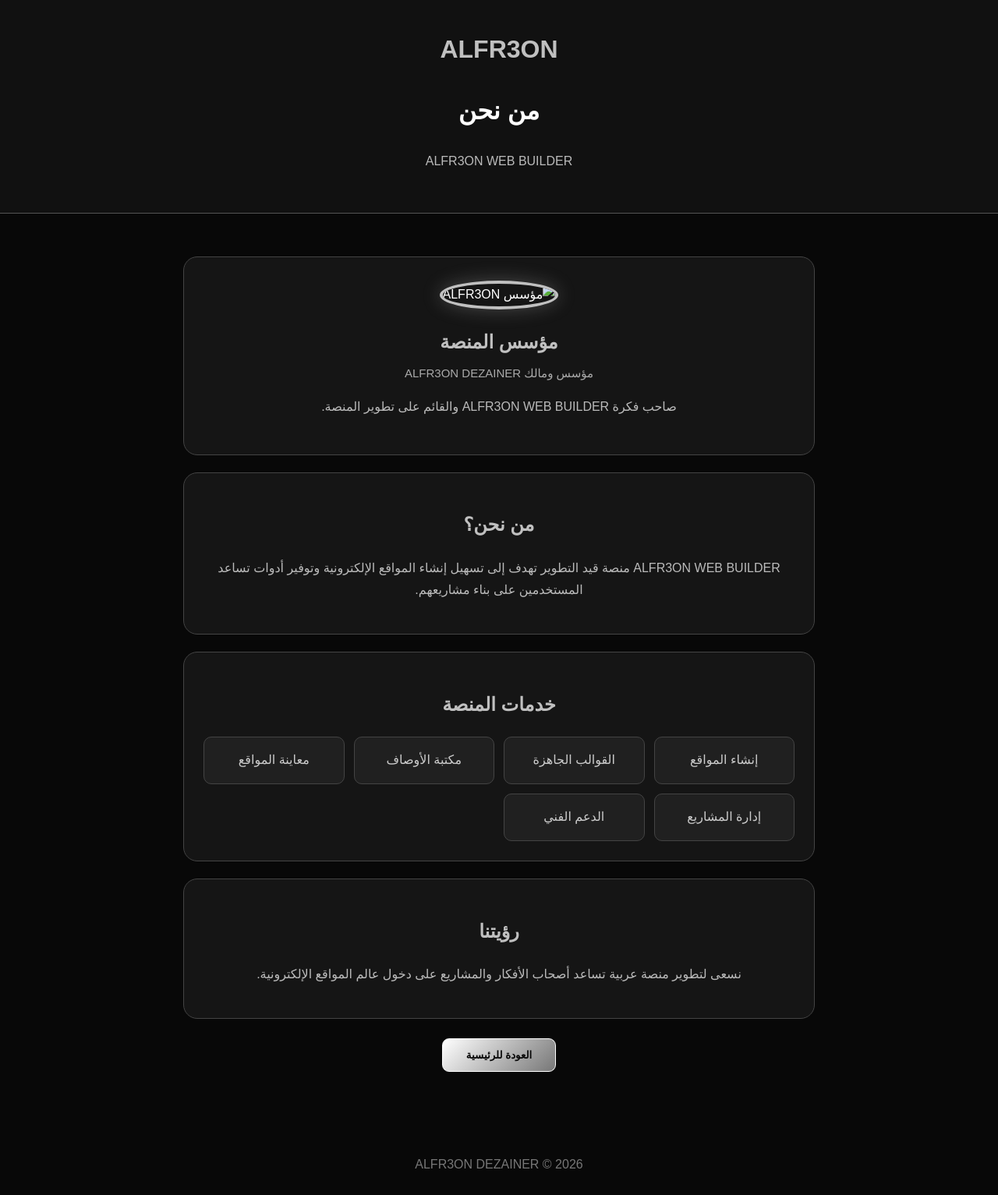
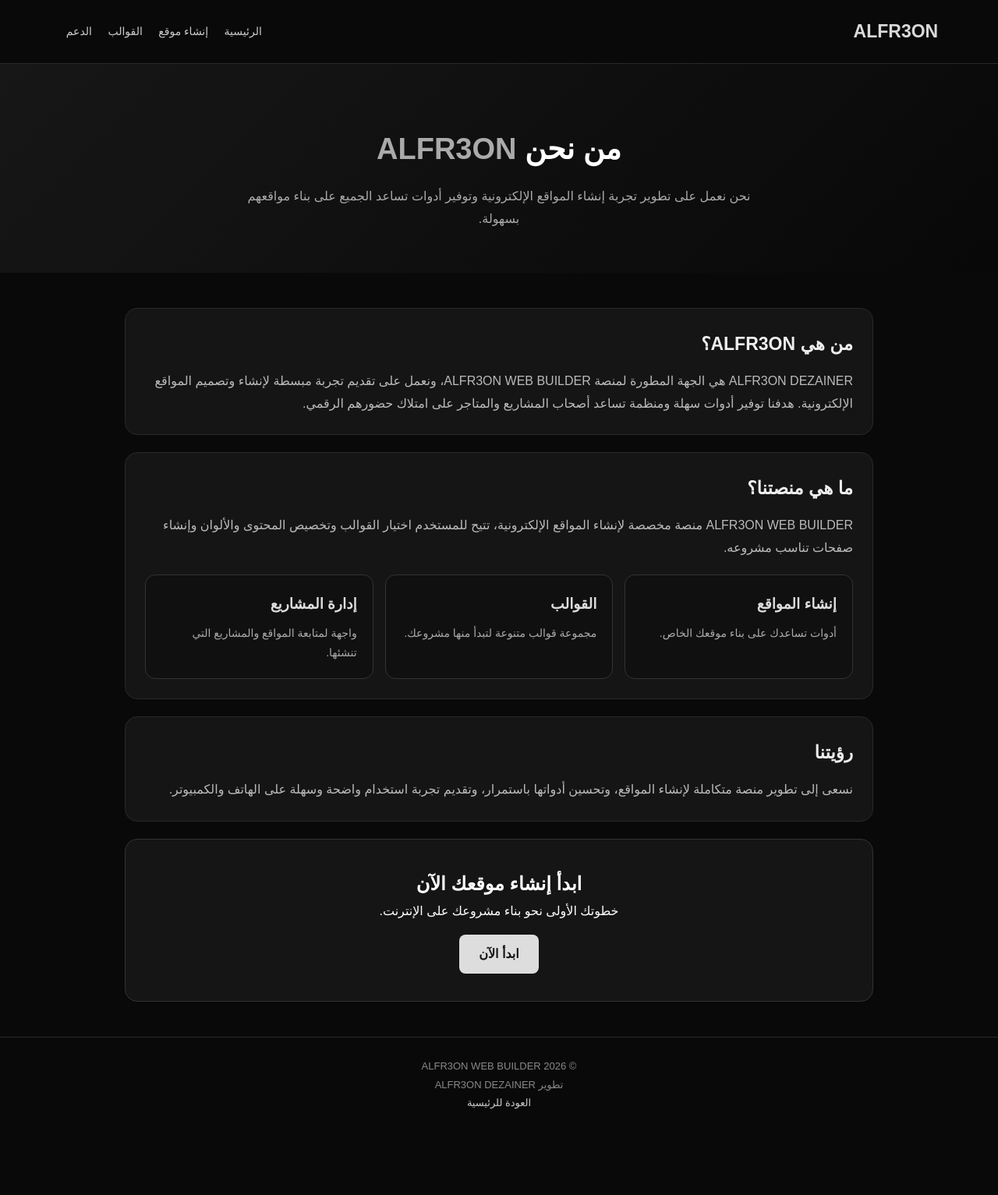
Before and after one commit to m94892619-web/alfr3on-web-builder, a plain HTML site: page about.html in a window 1280 px wide. Shown: the whole page at 78% size. After the commit the page ends 1452 px from the top, so only its background shows below. Drawn offline with Linux system fonts and the light colour scheme.

Commit message:
Update about.html

```diff
--- a/about.html
+++ b/about.html
@@ -4,110 +4,85 @@
 <head>
 <meta charset="UTF-8">
 <meta name="viewport" content="width=device-width, initial-scale=1.0">
-<title>من نحن | ALFR3ON</title>
+<title>من نحن | ALFR3ON WEB BUILDER</title>
 
 <style>
-*{box-sizing:border-box}
-
+*{box-sizing:border-box;margin:0;padding:0}
 body{
-margin:0;
-background:#080808;
-color:white;
 font-family:Arial,sans-serif;
+background:#090909;
+color:#fff;
 line-height:1.8;
 }
-
 header{
+padding:20px 6%;
+display:flex;
+justify-content:space-between;
+align-items:center;
+border-bottom:1px solid #292929;
+}
+.logo{font-size:23px;font-weight:900;color:#d9d9d9}
+nav a{
+color:#ccc;text-decoration:none;
+margin:0 8px;font-size:14px
+}
+nav a:hover{color:#fff}
+.hero{
+padding:75px 20px 55px;
 text-align:center;
-padding:35px 15px;
-background:#111;
-border-bottom:1px solid #555;
+background:linear-gradient(135deg,#171717,#080808);
 }
-
-.logo{
-font-size:32px;
-font-weight:bold;
-color:#c0c0c0;
-}
-
-.container{
-max-width:850px;
-margin:35px auto;
-padding:20px;
-}
-
-.card{
+.hero h1{font-size:38px;margin-bottom:12px}
+.hero h1 span{color:#aaa}
+.hero p{color:#aaa;max-width:650px;margin:auto}
+.container{max-width:1000px;margin:auto;padding:45px 20px}
+.section{
 background:#151515;
-border:1px solid #444;
-border-radius:18px;
+border:1px solid #292929;
+border-radius:16px;
 padding:25px;
 margin-bottom:22px;
 }
-
-h2{
-color:#c0c0c0;
+.section h2{font-size:23px;margin-bottom:12px;color:#eee}
+.section p{color:#bbb}
+.cards{
+display:grid;
+grid-template-columns:repeat(auto-fit,minmax(210px,1fr));
+gap:15px;margin-top:20px
+}
+.card{
+background:#101010;
+border:1px solid #333;
+padding:20px;border-radius:13px
+}
+.card h3{margin-bottom:8px;color:#ddd}
+.card p{font-size:14px;color:#aaa}
+.cta{
 text-align:center;
+padding:35px 20px;
+background:#151515;
+border-radius:16px;
+border:1px solid #333;
 }
-
-p{
-color:#bbb;
-text-align:center;
+.btn{
+display:inline-block;
+background:#ddd;color:#111;
+padding:11px 25px;
+border-radius:8px;
+text-decoration:none;
+font-weight:bold;margin-top:15px
 }
-
-.founder{
-text-align:center;
-padding:30px 15px;
-}
-
-.founder img{
-width:190px;
-height:190px;
-object-fit:cover;
-border-radius:50%;
-border:4px solid #c0c0c0;
-box-shadow:0 0 25px #aaa5;
-}
-
-.founder h2{
-margin-bottom:5px;
-}
-
-.role{
-color:#aaa;
-font-size:15px;
-}
-
-.features{
-display:grid;
-grid-template-columns:repeat(auto-fit,minmax(150px,1fr));
-gap:12px;
-}
-
-.feature{
-background:#202020;
-padding:15px;
-border:1px solid #444;
-border-radius:10px;
-text-align:center;
-color:#ccc;
-}
-
-button{
-display:block;
-margin:25px auto;
-padding:13px 30px;
-border:1px solid white;
-border-radius:9px;
-background:linear-gradient(135deg,#fff,#bbb,#777);
-color:#080808;
-font-weight:bold;
-cursor:pointer;
-}
-
 footer{
 text-align:center;
 padding:25px;
-color:#777;
+border-top:1px solid #292929;
+color:#888;font-size:13px
+}
+footer a{color:#ccc;text-decoration:none}
+@media(max-width:600px){
+header{flex-direction:column;gap:12px}
+.hero h1{font-size:29px}
+nav a{margin:0 5px}
 }
 </style>
 </head>
@@ -116,65 +91,82 @@ color:#777;
 
 <header>
 <div class="logo">ALFR3ON</div>
-<h1>من نحن</h1>
-<p>ALFR3ON WEB BUILDER</p>
+<nav>
+<a href="index.html">الرئيسية</a>
+<a href="builder.html">إنشاء موقع</a>
+<a href="template.html">القوالب</a>
+<a href="support.html">الدعم</a>
+</nav>
 </header>
+
+<section class="hero">
+<h1>من نحن <span>ALFR3ON</span></h1>
+<p>
+نحن نعمل على تطوير تجربة إنشاء المواقع الإلكترونية
+وتوفير أدوات تساعد الجميع على بناء مواقعهم بسهولة.
+</p>
+</section>
 
 <main class="container">
 
-<section class="card founder">
-<img src="founder.jpg" alt="مؤسس ALFR3ON">
-
-<h2>مؤسس المنصة</h2>
-
-<div class="role">
-مؤسس ومالك ALFR3ON DEZAINER
-</div>
-
+<section class="section">
+<h2>من هي ALFR3ON؟</h2>
 <p>
-صاحب فكرة ALFR3ON WEB BUILDER
-والقائم على تطوير المنصة.
+ALFR3ON DEZAINER هي الجهة المطورة لمنصة
+ALFR3ON WEB BUILDER، ونعمل على تقديم تجربة
+مبسطة لإنشاء وتصميم المواقع الإلكترونية.
+هدفنا توفير أدوات سهلة ومنظمة تساعد أصحاب المشاريع
+والمتاجر على امتلاك حضورهم الرقمي.
 </p>
 </section>
 
-<section class="card">
-<h2>من نحن؟</h2>
+<section class="section">
+<h2>ما هي منصتنا؟</h2>
 <p>
-ALFR3ON WEB BUILDER منصة قيد التطوير
-تهدف إلى تسهيل إنشاء المواقع الإلكترونية
-وتوفير أدوات تساعد المستخدمين على بناء مشاريعهم.
+ALFR3ON WEB BUILDER منصة مخصصة لإنشاء المواقع
+الإلكترونية، تتيح للمستخدم اختيار القوالب وتخصيص
+المحتوى والألوان وإنشاء صفحات تناسب مشروعه.
+</p>
+
+<div class="cards">
+<div class="card">
+<h3>إنشاء المواقع</h3>
+<p>أدوات تساعدك على بناء موقعك الخاص.</p>
+</div>
+
+<div class="card">
+<h3>القوالب</h3>
+<p>مجموعة قوالب متنوعة لتبدأ منها مشروعك.</p>
+</div>
+
+<div class="card">
+<h3>إدارة المشاريع</h3>
+<p>واجهة لمتابعة المواقع والمشاريع التي تنشئها.</p>
+</div>
+</div>
+</section>
+
+<section class="section">
+<h2>رؤيتنا</h2>
+<p>
+نسعى إلى تطوير منصة متكاملة لإنشاء المواقع،
+وتحسين أدواتها باستمرار، وتقديم تجربة استخدام
+واضحة وسهلة على الهاتف والكمبيوتر.
 </p>
 </section>
 
-<section class="card">
-<h2>خدمات المنصة</h2>
-
-<div class="features">
-<div class="feature">إنشاء المواقع</div>
-<div class="feature">القوالب الجاهزة</div>
-<div class="feature">مكتبة الأوصاف</div>
-<div class="feature">معاينة المواقع</div>
-<div class="feature">إدارة المشاريع</div>
-<div class="feature">الدعم الفني</div>
-</div>
+<section class="cta">
+<h2>ابدأ إنشاء موقعك الآن</h2>
+<p>خطوتك الأولى نحو بناء مشروعك على الإنترنت.</p>
+<a class="btn" href="builder.html">ابدأ الآن</a>
 </section>
-
-<section class="card">
-<h2>رؤيتنا</h2>
-<p>
-نسعى لتطوير منصة عربية تساعد أصحاب الأفكار
-والمشاريع على دخول عالم المواقع الإلكترونية.
-</p>
-</section>
-
-<button onclick="location.href='index.html'">
-العودة للرئيسية
-</button>
 
 </main>
 
 <footer>
-ALFR3ON DEZAINER © 2026
+<p>© 2026 ALFR3ON WEB BUILDER</p>
+<p>تطوير ALFR3ON DEZAINER</p>
+<a href="index.html">العودة للرئيسية</a>
 </footer>
 
 </body>
```
